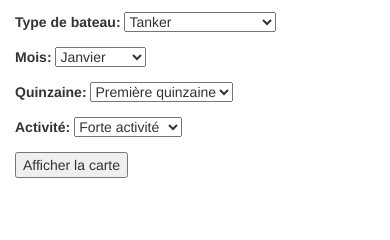
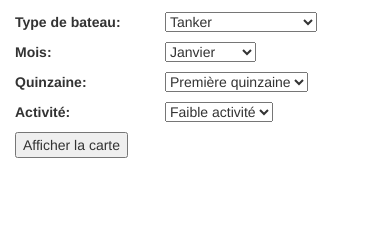
Before and after one commit to RomainPhilippe/pirateApplication, a Django app: template map/templates/index.html in a window 390 px wide. Shown: the part 88-328 px from the top of the page. Run offline with Django 3.2, Linux system fonts and the light colour scheme; the template is opened without the code that fills it: values that come from a table or form of the project are taken from there, others are empty; data comes from the database, SQL or seed files in the repository; some libraries are stand-ins or nearby versions.

Commit message:
modification css

```diff
--- a/map/forms.py
+++ b/map/forms.py
@@ -26,7 +26,7 @@ class InputForm(forms.Form):
     CHOICES2 = (('1', 'Première quinzaine',), ('2', 'Seconde quinzaine',))
     fortnight = forms.ChoiceField(label='Quinzaine', choices=CHOICES2)
     # periode d'activite
-    CHOICES3 = (('2', 'Forte activité',), ('1', 'Faible activité',))
+    CHOICES3 = (('1', 'Faible activité',), ('2', 'Forte activité',))
     activity = forms.ChoiceField(label='Activité', choices=CHOICES3)
 
 class ContactForm(forms.Form):
--- a/map/static/css/style.css
+++ b/map/static/css/style.css
@@ -1,3 +1,13 @@
-#col-md-7{
+div.col-md-7{
     margin-top : 10px;
 }
+
+label{
+    display : block;
+    width: 150px;
+    float : left;
+}
+
+form{
+    margin-top : 10px;
+}
```
